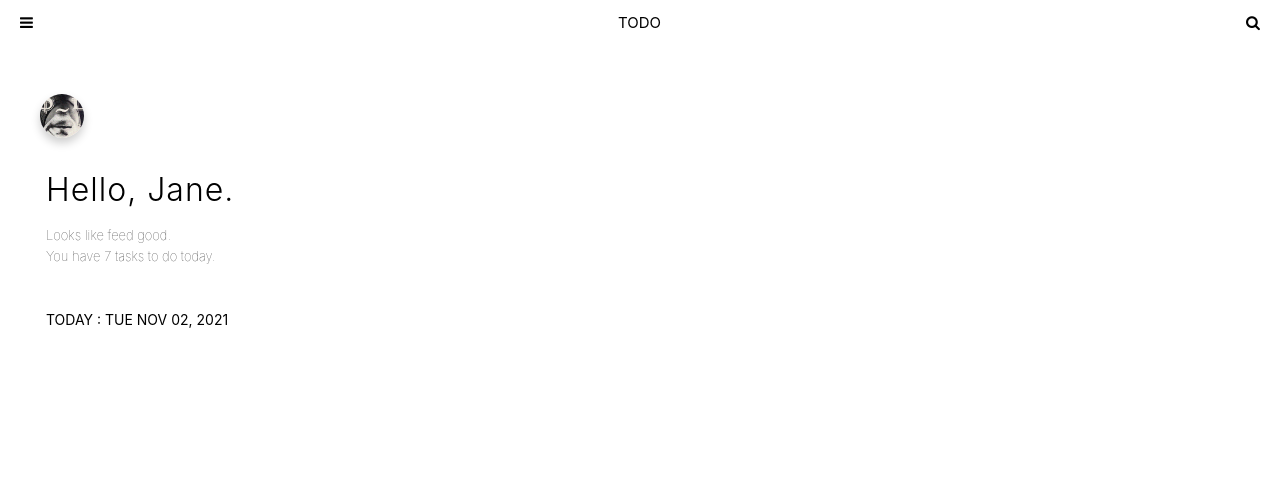
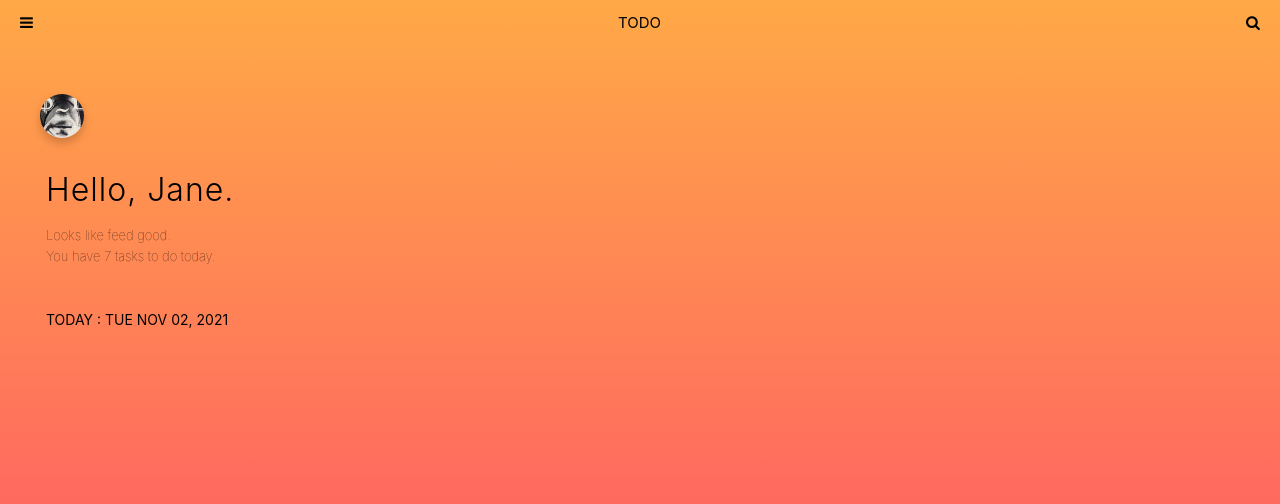
Before and after one commit to Tourscholar/todo-app, a Vue app: page / in a window 1280 px wide. Shown: the top 504 px of the page. Built offline with nearby package versions, Linux system fonts and the light colour scheme.

Commit message:
update home page

```diff
--- /dev/null
+++ b/src/components/home/Gradient.vue
@@ -0,0 +1,44 @@
+<template>
+  <div class="gradient">
+    <gradient-color
+      v-for="(todo, index) in todos"
+      :key="todo.name"
+      :colors="todo.colors"
+      :active="index <= currentIndex"
+    />
+  </div>
+</template>
+
+<script>
+import { useStore } from "vuex";
+import { computed } from "vue";
+import GradientColor from "./GradientColor";
+export default {
+  name: "Gradient",
+  components: {
+    GradientColor,
+  },
+  setup() {
+    const store = useStore();
+    const todos = computed(() => {
+      return store.state.todos;
+    });
+    const currentIndex = computed(() => {
+      return store.state.currentIndex;
+    });
+
+    return { todos, currentIndex };
+  },
+};
+</script>
+
+<style lang="scss">
+.gradient {
+  position: fixed;
+  top: 0;
+  bottom: 0;
+  left: 0;
+  right: 0;
+  z-index: -1;
+}
+</style>
--- /dev/null
+++ b/src/components/home/GradientColor.vue
@@ -0,0 +1,44 @@
+<template>
+  <div
+    class="gradient_color"
+    :class="{ gradient_color__active: active }"
+    :style="{ backgroundImage: gradientColor }"
+  />
+</template>
+
+<script>
+import { computed } from "vue";
+export default {
+  name: "GradientColor",
+  props: {
+    colors: {
+      type: Array,
+    },
+    active: {
+      type: Boolean,
+    },
+  },
+  setup(props) {
+    const gradientColor = computed(() => {
+      const colorBottom = `color-stop(30%, ${props.colors[0]})`;
+      const colorTop = `to(${props.colors[1]})`;
+      return `-webkit-gradient(linear, left bottom, left top, ${colorBottom}, ${colorTop})`;
+    });
+
+    return { gradientColor };
+  },
+};
+</script>
+
+<style lang="scss">
+.gradient_color {
+  position: absolute;
+  width: 100%;
+  height: 100%;
+  opacity: 0;
+  transition: opacity 0.5s ease;
+}
+.gradient_color__active {
+  opacity: 1;
+}
+</style>
--- a/src/views/Home.vue
+++ b/src/views/Home.vue
@@ -2,18 +2,21 @@
   <div class="home">
     <app-bar title="TODO" left="bars" right="search" />
     <avatar />
+    <gradient />
   </div>
 </template>
 
 <script>
-import AppBar from "../components/AppBar.vue";
-import Avatar from "../components/Avatar.vue";
+import AppBar from "../components/home/AppBar.vue";
+import Avatar from "../components/home/Avatar.vue";
+import Gradient from "../components/home/Gradient.vue";
 
 export default {
   name: "Home",
   components: {
     AppBar,
     Avatar,
+    Gradient,
   },
 };
 </script>
```
Also changed, not shown: src/components/home/AppBar.vue (renamed from src/components/AppBar.vue), src/components/home/Avatar.vue (renamed from src/components/Avatar.vue).
